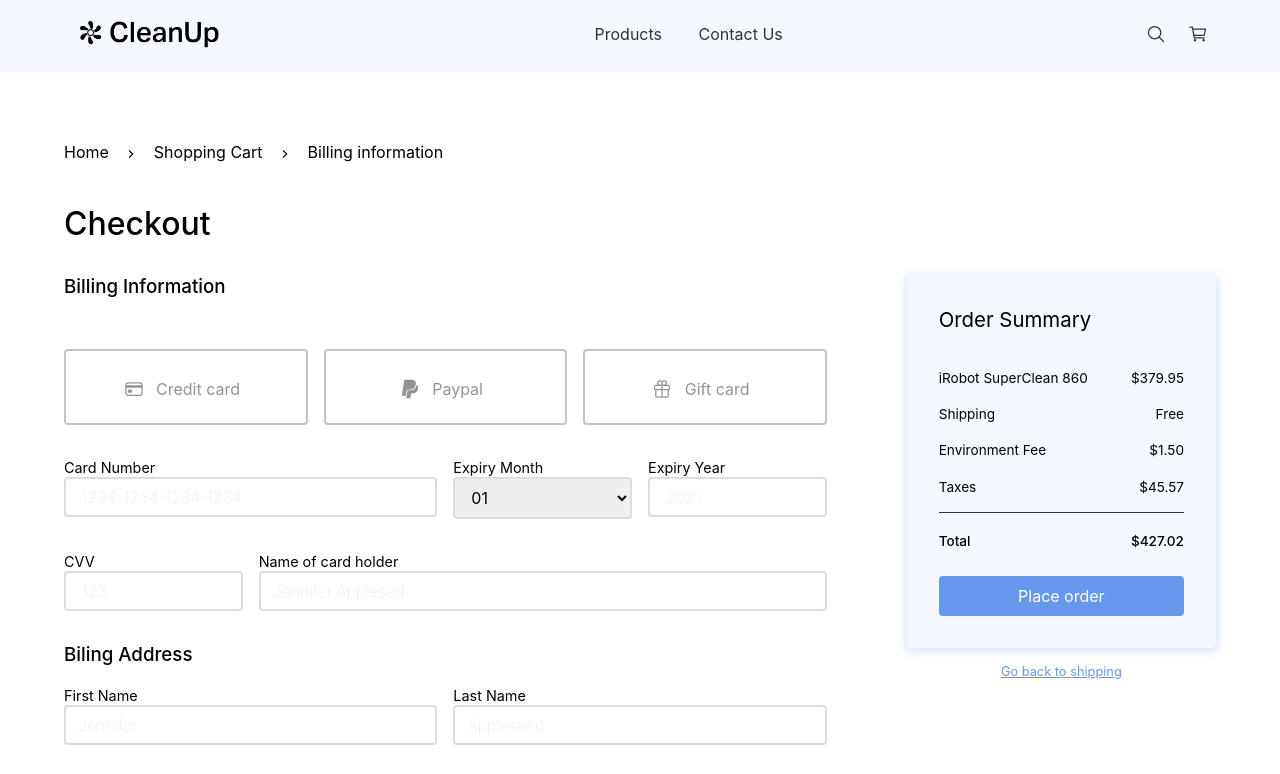
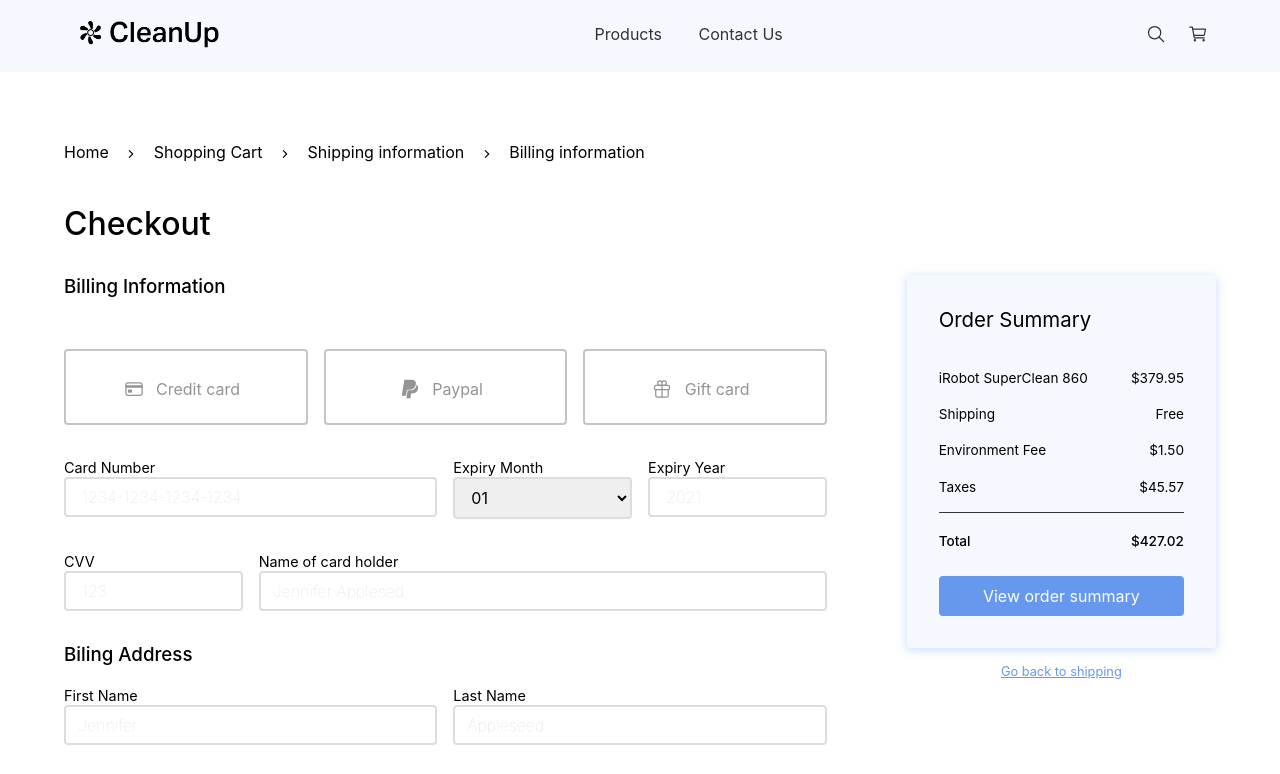
Before and after one commit to BojoDecon/iat-339-clean-up, a plain HTML site: page billing-info.html in a window 1280 px wide. Shown: the top 774 px of the page. Drawn offline with nearby package versions, Linux system fonts and the light colour scheme; a web font is replaced by a local one.

Commit message:
Updated copy of checkout flow

```diff
--- a/billing-info.html
+++ b/billing-info.html
@@ -72,6 +72,8 @@
                         <a href="index.html" class="breadcrumbs-btn">Home</a>
                         <ion-icon name="chevron-forward-outline"></ion-icon>
                         <a href="cart.html" class="breadcrumbs-btn">Shopping Cart</a>
+                        <ion-icon name="chevron-forward-outline"></ion-icon>
+                        <a href="shipping-info.html" class="breadcrumbs-btn">Shipping information</a>
                         <ion-icon name="chevron-forward-outline"></ion-icon>
                         <a href="" class="breadcrumbs-btn">Billing information</a>
                     </div>
@@ -222,7 +224,7 @@
                                 <span class="checkout-item-price">$427.02</span>
                             </li>
                         </ul>
-                        <a href="" class="button">Place order</a>
+                        <a href="" class="button">View order summary</a>
                     </div>
                     <div class="back">
                         <a href="shipping-info.html">Go back to shipping</a>
```
Also changed, not shown: cart.html (+1 -1 lines).
